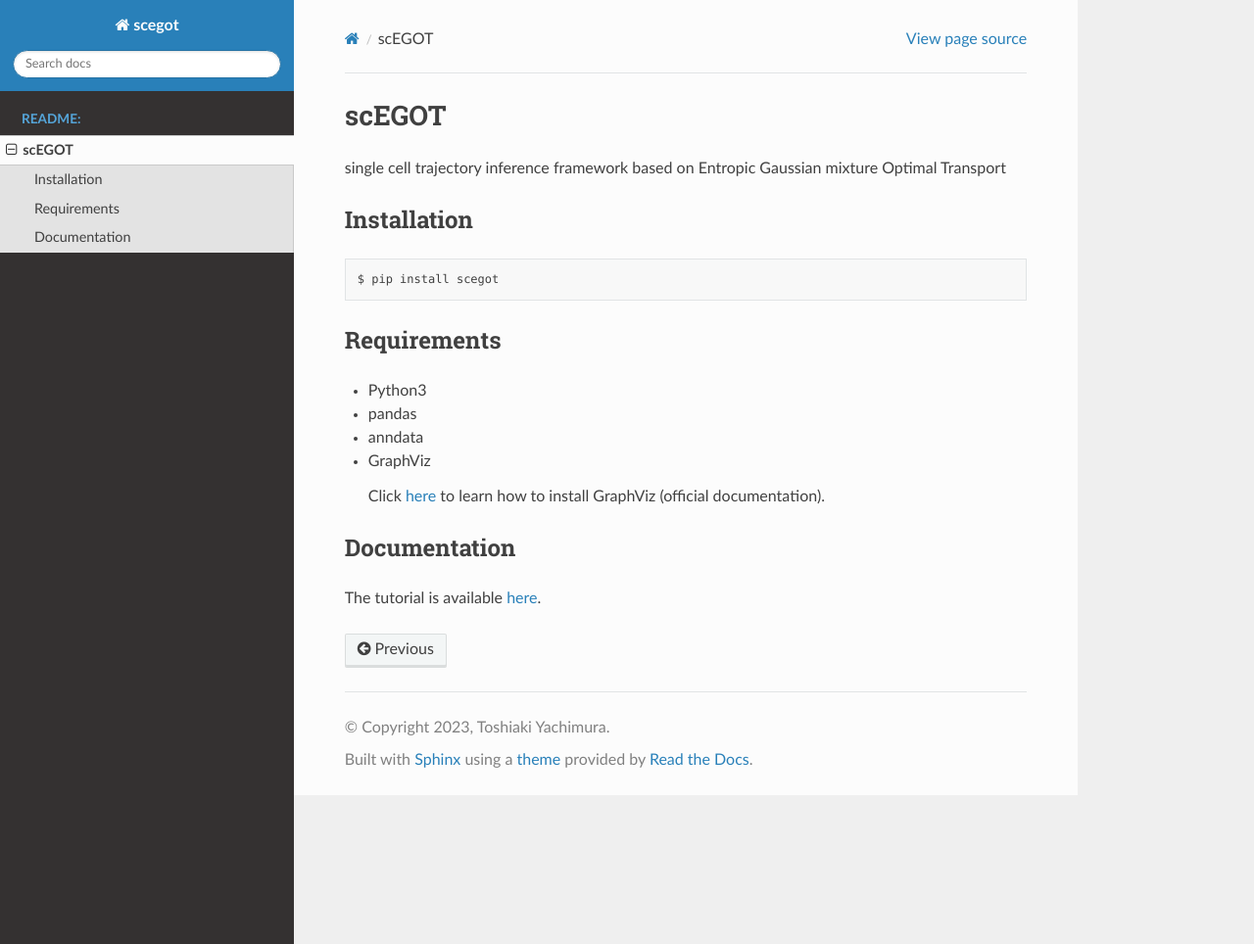
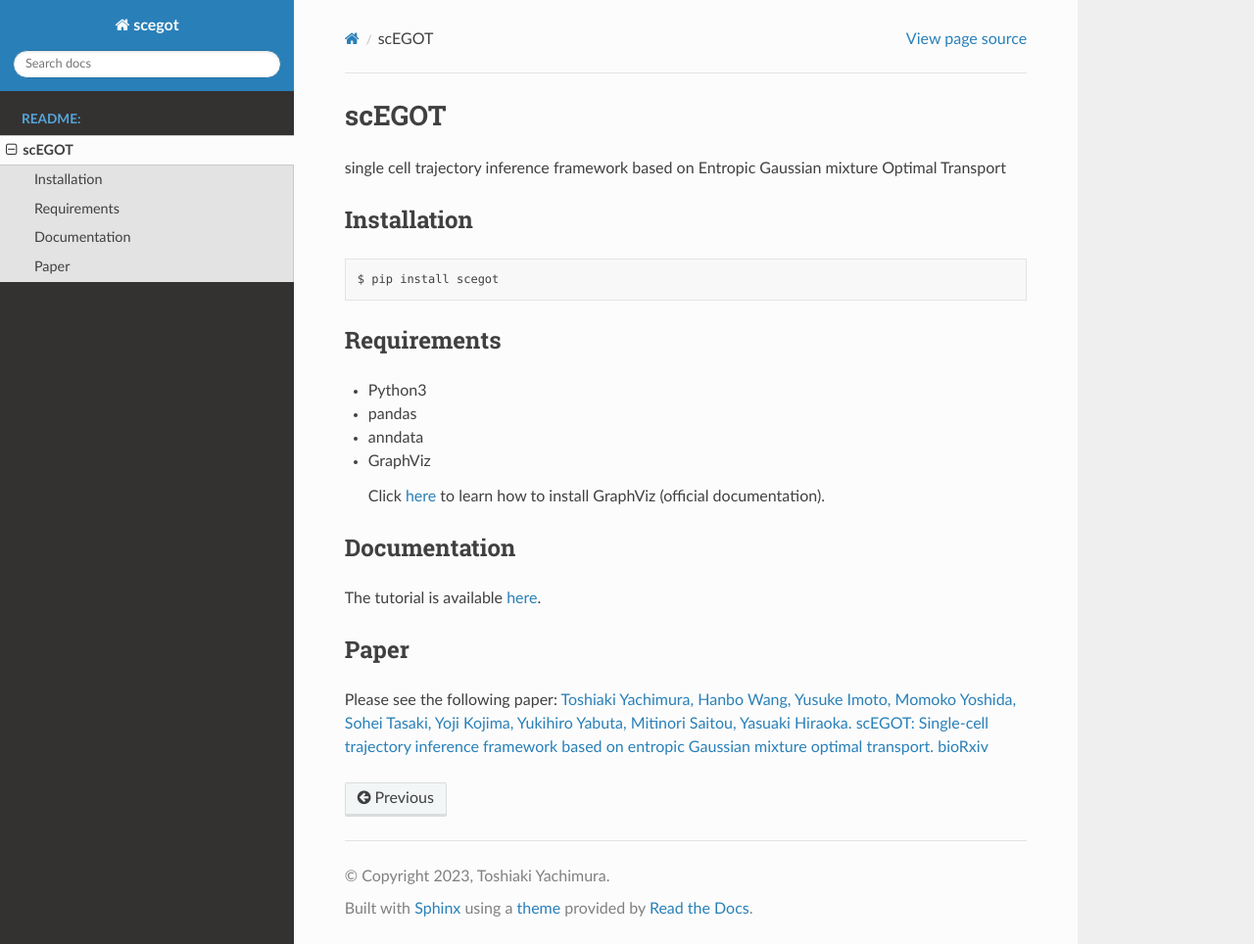
Before and after one commit to yachimura-lab/scEGOT, a Sphinx documentation site: the page built from sphinx/source/README.md, in a window 1280 px wide and 964 px high. Shown: the whole window at 98% size. Built offline with Sphinx 7.4.7 and the Read the Docs theme 2.0.0, drawn with Linux system fonts in a browser that asks for light colours; pages that are not in the unit, such as notebooks, are missing from menus.

Commit message:
fix: :bug: add language info to code block

````diff
--- a/sphinx/source/README.md
+++ b/sphinx/source/README.md
@@ -4,7 +4,7 @@ single cell trajectory inference framework based on Entropic Gaussian mixture Op
 
 ## Installation
 
-```
+```sh
 $ pip install scegot
 ```
 
@@ -20,3 +20,8 @@ $ pip install scegot
 ## Documentation
 
 The tutorial is available [here](https://yachimura-lab.github.io/scEGOT/).
+
+## Paper
+
+Please see the following paper:
+[Toshiaki Yachimura, Hanbo Wang, Yusuke Imoto, Momoko Yoshida, Sohei Tasaki, Yoji Kojima, Yukihiro Yabuta, Mitinori Saitou, Yasuaki Hiraoka. scEGOT: Single-cell trajectory inference framework based on entropic Gaussian mixture optimal transport. bioRxiv](https://doi.org/10.1101/2023.09.11.557102)
````
Also changed, not shown: README.md (+1 -1 lines).
